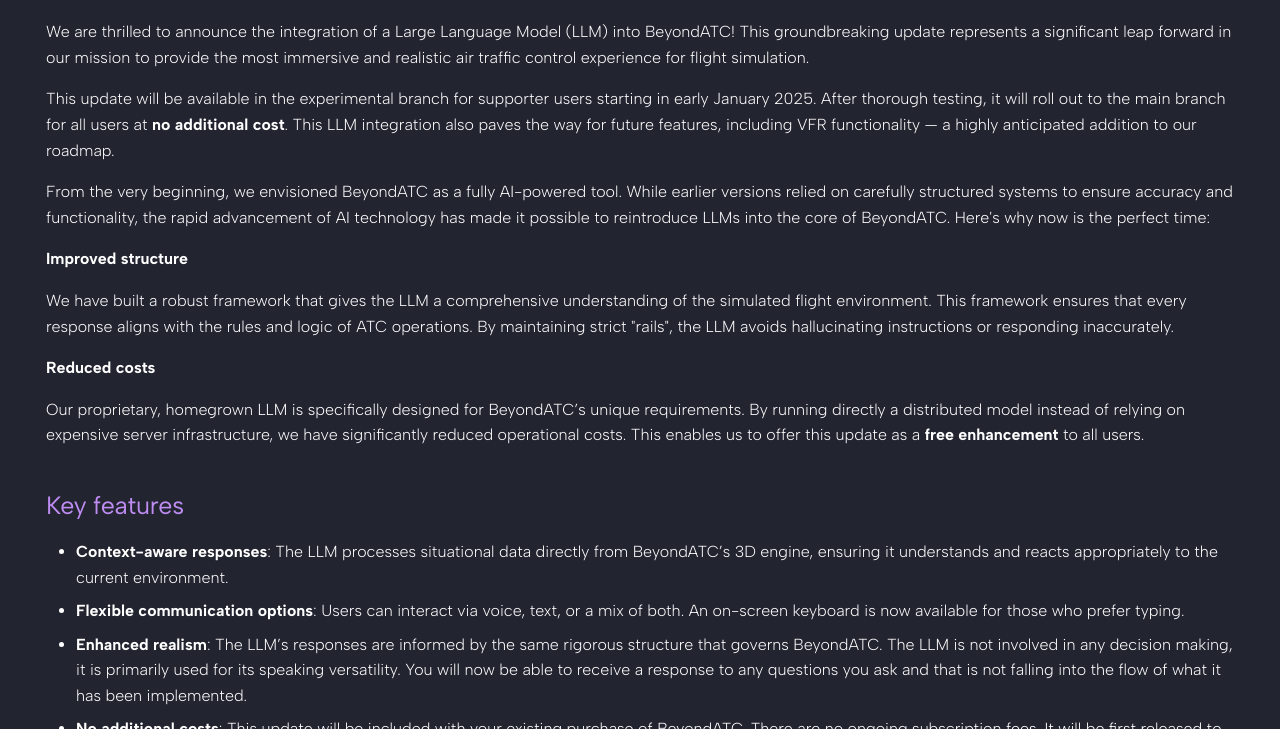
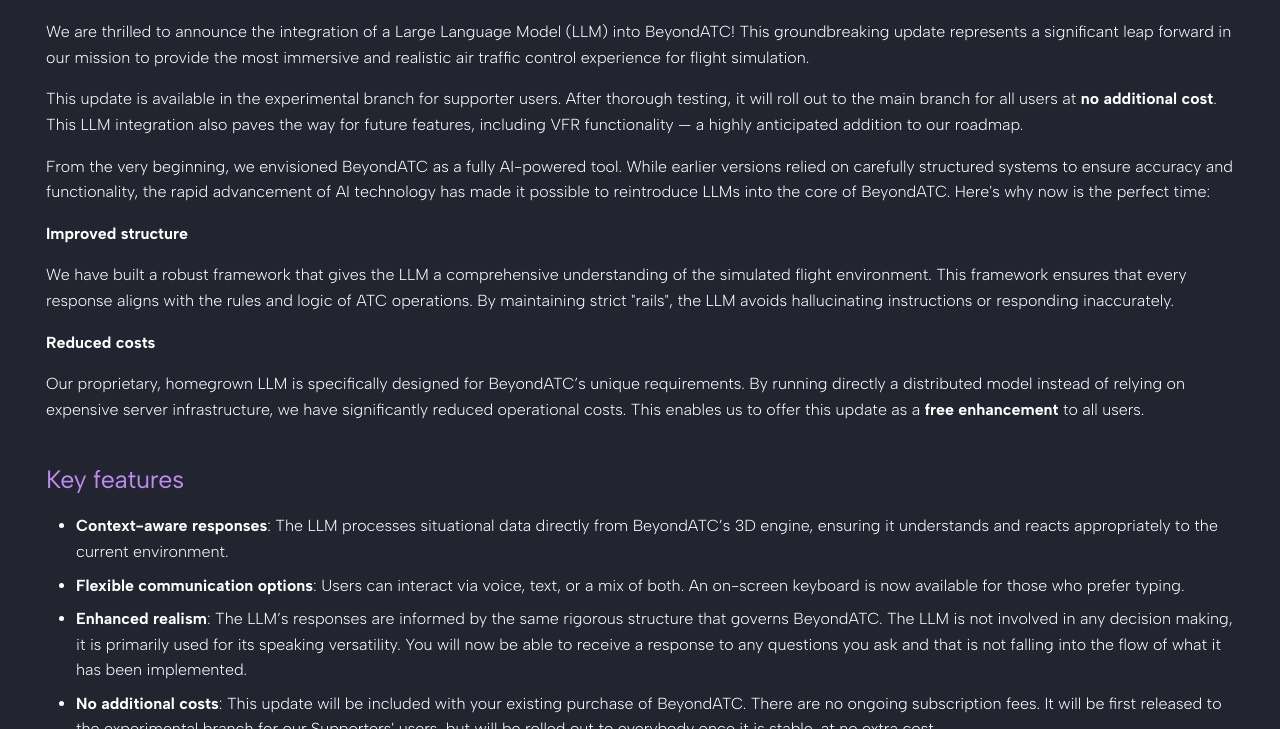
Before and after one commit to BeyondATC/BeyondATC_Wiki, an MkDocs documentation site: the page built from docs/announcements/llm.md, in a window 1280 px wide and 900 px high, scrolled down 433 px, cut to the strip 171-900 px from the top of the window. Built offline with MkDocs 1.6.1 and Material for MkDocs 9.7.7, drawn with Linux system fonts in a browser that asks for light colours; some of the changed text lies outside the part shown.

Commit message:
updating information

```diff
--- a/docs/announcements/llm.md
+++ b/docs/announcements/llm.md
@@ -15,7 +15,7 @@ description: We are thrilled to announce the integration of a Large Language Mod
 
 We are thrilled to announce the integration of a Large Language Model (LLM) into BeyondATC! This groundbreaking update represents a significant leap forward in our mission to provide the most immersive and realistic air traffic control experience for flight simulation.
 
-This update will be available in the experimental branch for supporter users starting in early January 2025. After thorough testing, it will roll out to the main branch for all users at **no additional cost**. This LLM integration also paves the way for future features, including VFR functionality — a highly anticipated addition to our roadmap.
+This update is available in the experimental branch for supporter users. After thorough testing, it will roll out to the main branch for all users at **no additional cost**. This LLM integration also paves the way for future features, including VFR functionality — a highly anticipated addition to our roadmap.
 
 From the very beginning, we envisioned BeyondATC as a fully AI-powered tool. While earlier versions relied on carefully structured systems to ensure accuracy and functionality, the rapid advancement of AI technology has made it possible to reintroduce LLMs into the core of BeyondATC. Here's why now is the perfect time:
 
@@ -92,4 +92,4 @@ Not anymore! The LLM now handles all questions that fall outside the scope of th
 
 **When will this update be available?**
 
-The experimental branch release is scheduled for early January 2025 for all our supporters. After testing, it will be made available to all users as part of a **free update**.
+The experimental branch release is already available for all our supporters. After testing, it will be made available to all users as part of a **free update**.
```
